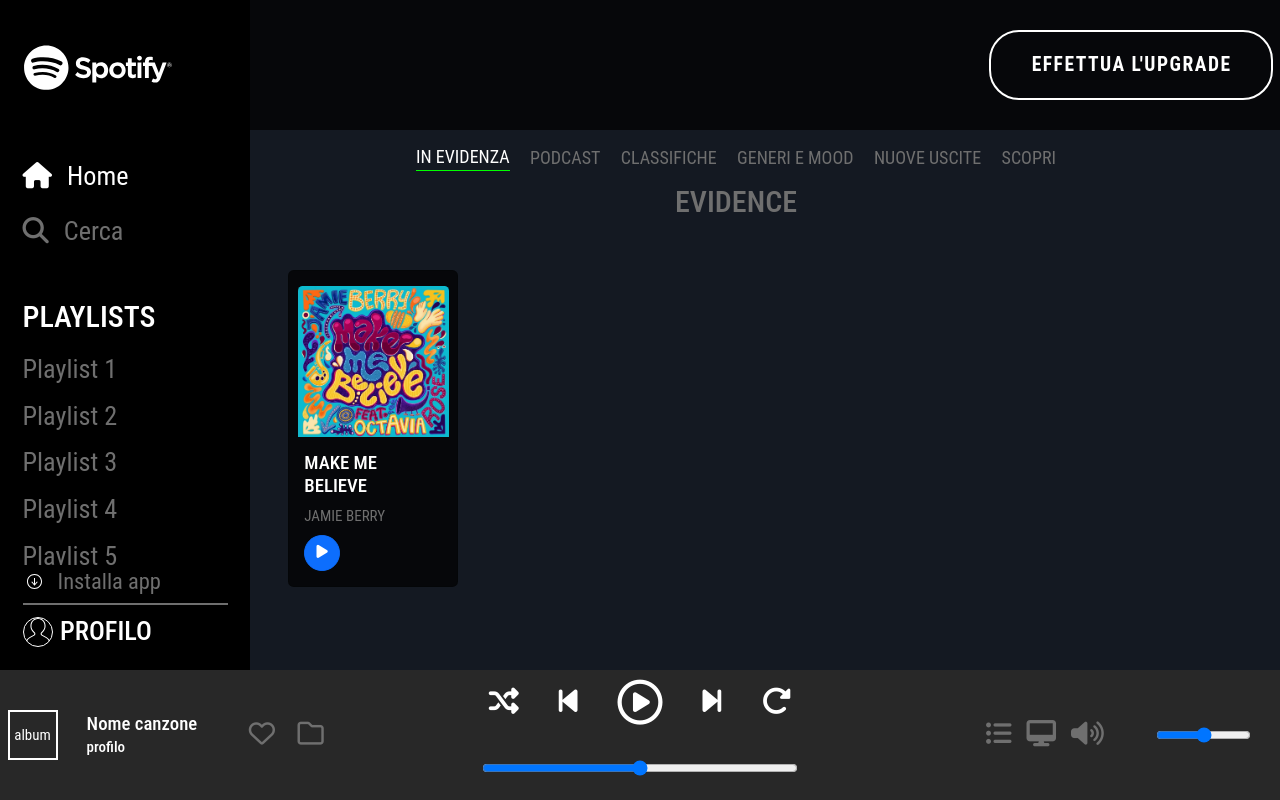
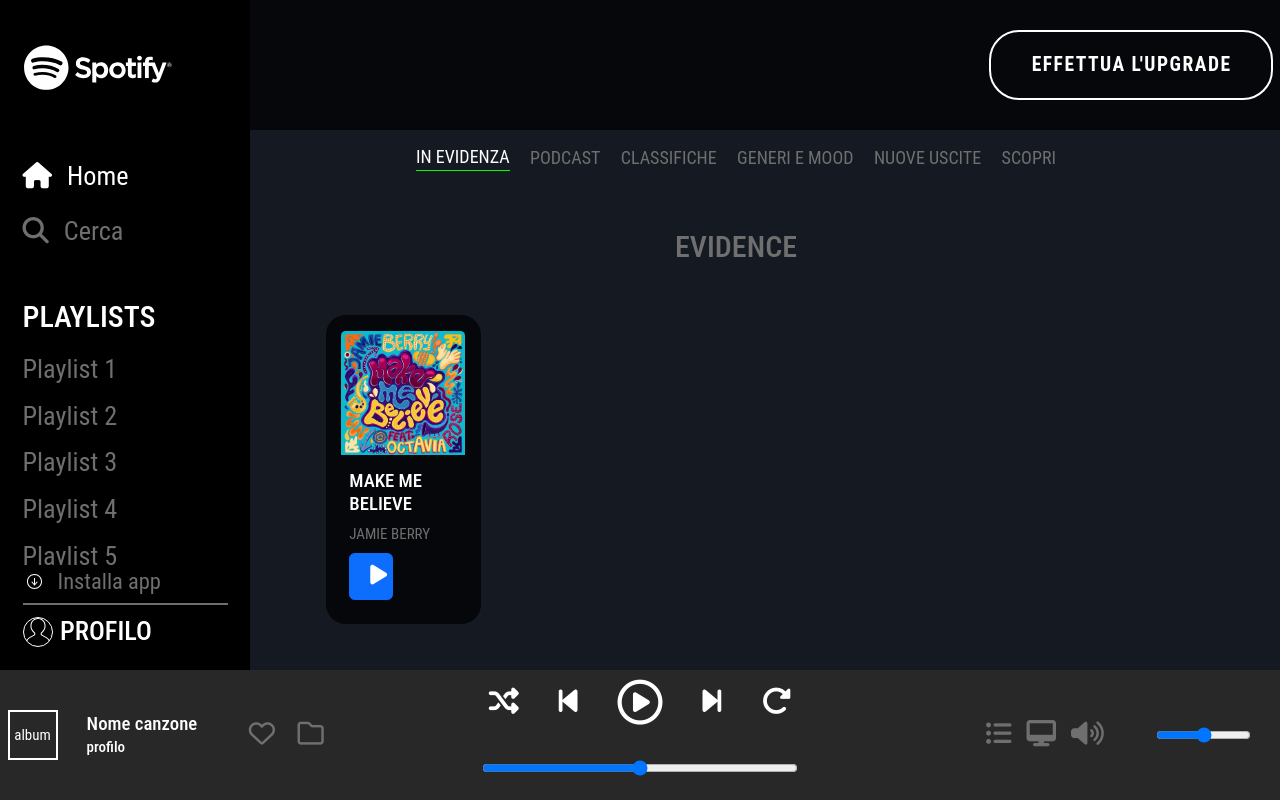
Before and after one commit to emanuelecardone/vue-spotify-simulator, a Vue app: page / in a window 1280 px wide. Built offline with nearby package versions, Linux system fonts and the light colour scheme; a small style sheet from the web is missing.

Commit message:
Fixata card

```diff
--- a/src/components/Card.vue
+++ b/src/components/Card.vue
@@ -1,11 +1,11 @@
 <template>
-    <div class="card w-50 pt-3 mx-auto">
+    <div class="card w-50 p-2 pt-3 mx-auto">
         <img :src="require('../assets/img/songs/evidence/' + song.image + '.png')" class="card-img-top w_90 mx-auto" :alt="'immagine di ' + song.name">
         <div class="card-body">
             <h5 class="card-title">{{song.name}}</h5>
             <p class="card-text">{{song.artist}}</p>
-            <a href="#" class="btn btn-primary rounded-circle mt-2">
-                <i class="fa-solid fa-play"></i>
+            <a href="#" class="btn btn-primary mt-2">
+                <i class="fa-solid fa-play fs-4"></i>
             </a>
         </div>
     </div>
@@ -25,6 +25,9 @@
 
     .card{
 
+        border-radius: 20px;
+        cursor: pointer;
+
         background-color: rgba($color: #000000, $alpha: .7);
 
         &-title{
@@ -33,5 +36,19 @@
         &-text{
             color: $secondary_color;
         }
+
+        &:hover{
+            background-color: darken($secondary_color, 30%);
+        }
+
+        .btn-primary{
+
+            width: 40%;
+            padding: 10px 20px;
+
+            &:hover{
+                background-color: lime;
+            }
+        }
     }
 </style>
--- a/src/components/Main.vue
+++ b/src/components/Main.vue
@@ -3,7 +3,7 @@
         <Aside :asideContent="mainContent.aside" :username="mainContent.username" class="position-absolute" />
         <div class="right_main w_85 position-absolute">
             <Nav :content="mainContent" />
-            <div class="sections_wrapper w-100 h_90">
+            <div class="sections_wrapper w-100 h_90 p-5">
                 <!-- Stampato quello corrispondente all'index "currentSection" -->
                 <Evidence v-if="mainContent.currentSection === 0" :evidenceSongs="songs.evidence" />
                 <Podcast v-else-if="mainContent.currentSection === 1" />
```
